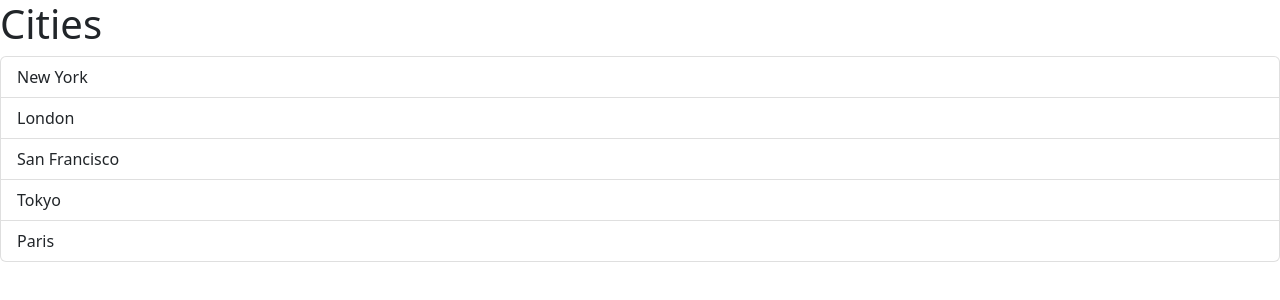
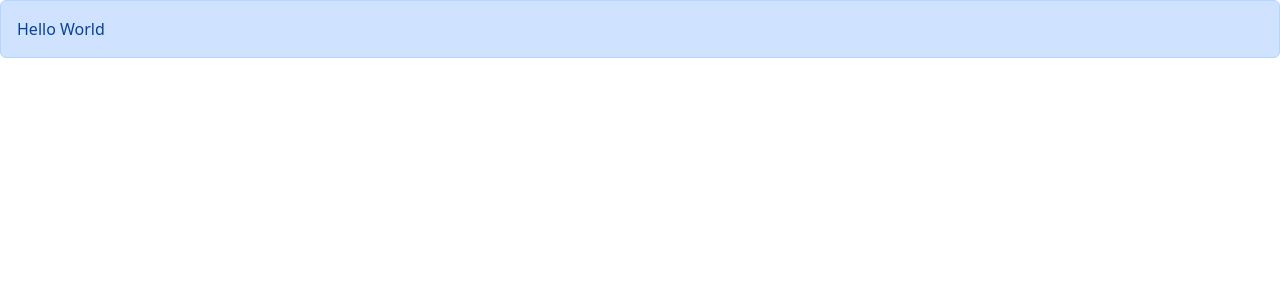
Before and after one commit to Victordavid09/react-app, a React (Vite) app: page / in a window 1280 px wide. Shown: the top 300 px of the page. Built offline with nearby package versions, Linux system fonts and the light colour scheme.

Commit message:
Passing Children

```diff
--- a/src/App.tsx
+++ b/src/App.tsx
@@ -1,13 +1,14 @@
-import ListGroup from "./components/ListGroup";
+import Alert from "./components/Alert";
 
 function App() {
-  let items = ["New York", "London", "San Francisco", "Tokyo", "Paris"];
 
-  const handleSelectItem = (item: string) => {
-    console.log(item)
-  }
-
-  return <div><ListGroup items={items} heading="Cities" onSelectItem={handleSelectItem} /></div>
+  return (
+    <div>
+      <Alert>
+        Hello <span>World</span>
+      </Alert>
+    </div>
+  );
 }
 
 export default App;
--- /dev/null
+++ b/src/components/Alert.tsx
@@ -0,0 +1,15 @@
+import React, { ReactNode } from 'react'
+
+interface Props {
+    children: ReactNode;
+}
+
+const Alert = ({ children }: Props) => {
+  return (
+    <div className='alert alert-primary'>
+      {children}
+    </div>
+  )
+}
+
+export default Alert
```
